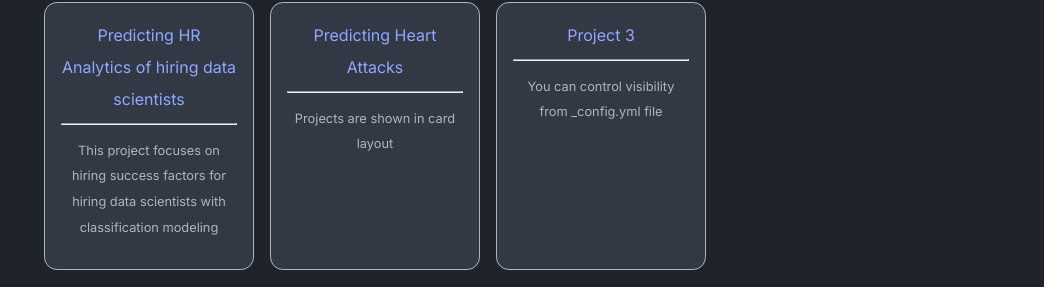
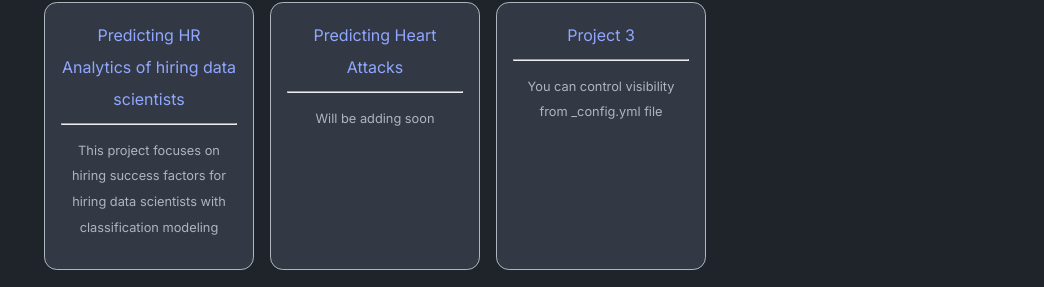
Before and after one commit to stackbit-projects/pleasant-oak-ce82d, a Jekyll site: the page built from index.md, in a window 1280 px wide. Shown: the part 437-724 px from the top of the page, without its empty margins (236-1280 px from the left). Built offline with Jekyll 4.4.1, drawn with Linux system fonts in a browser that asks for light colours.

Commit message:
home.yml: updated desc in project_entries

```diff
--- a/_data/home.yml
+++ b/_data/home.yml
@@ -14,7 +14,7 @@ project_entries:
       with classification modeling
   - title: Predicting Heart Attacks
     url: overview-post
-    desc: Projects are shown in card layout
+    desc: Will be adding soon
   - title: Project 3
     url: overview-post
     desc: You can control visibility from _config.yml file
```
